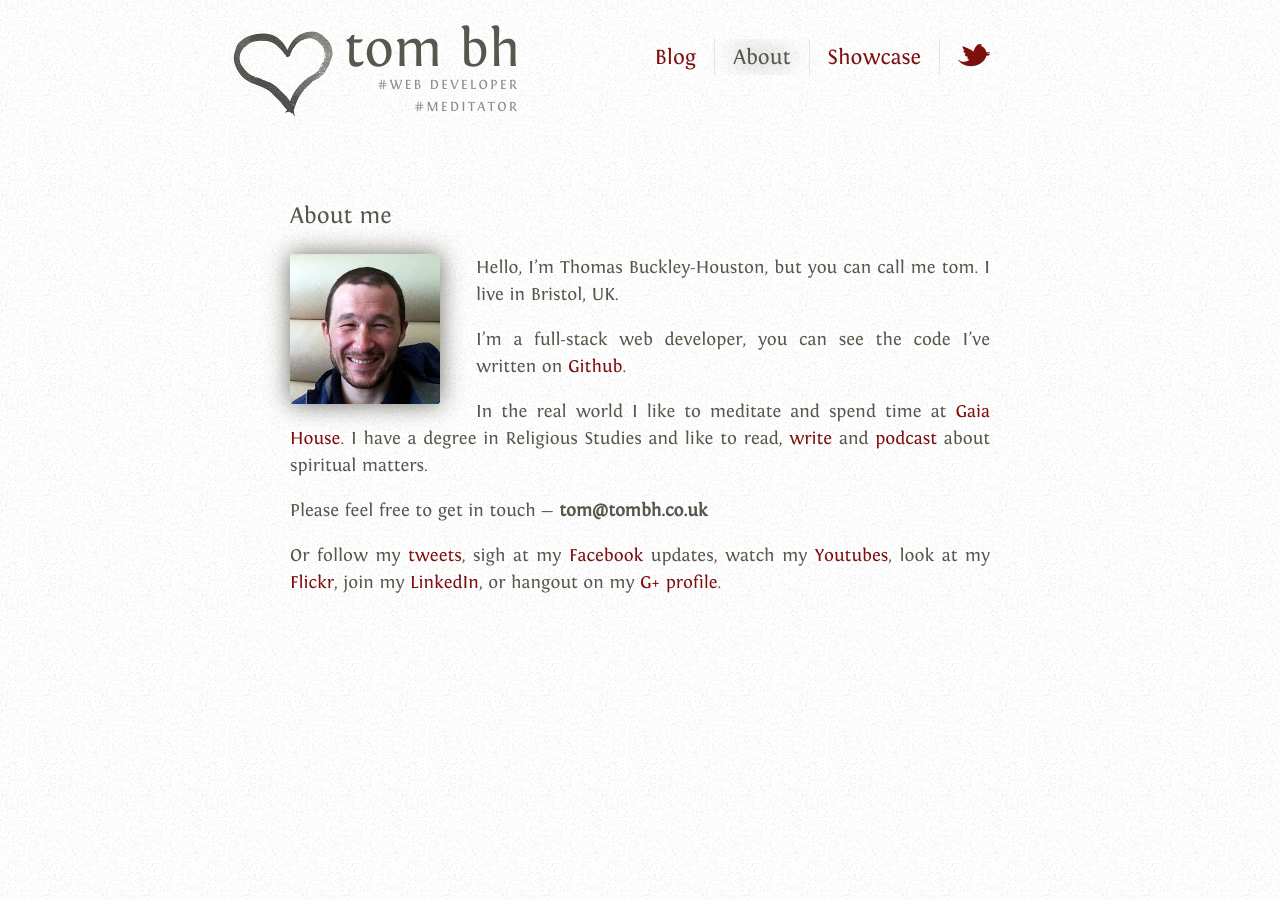
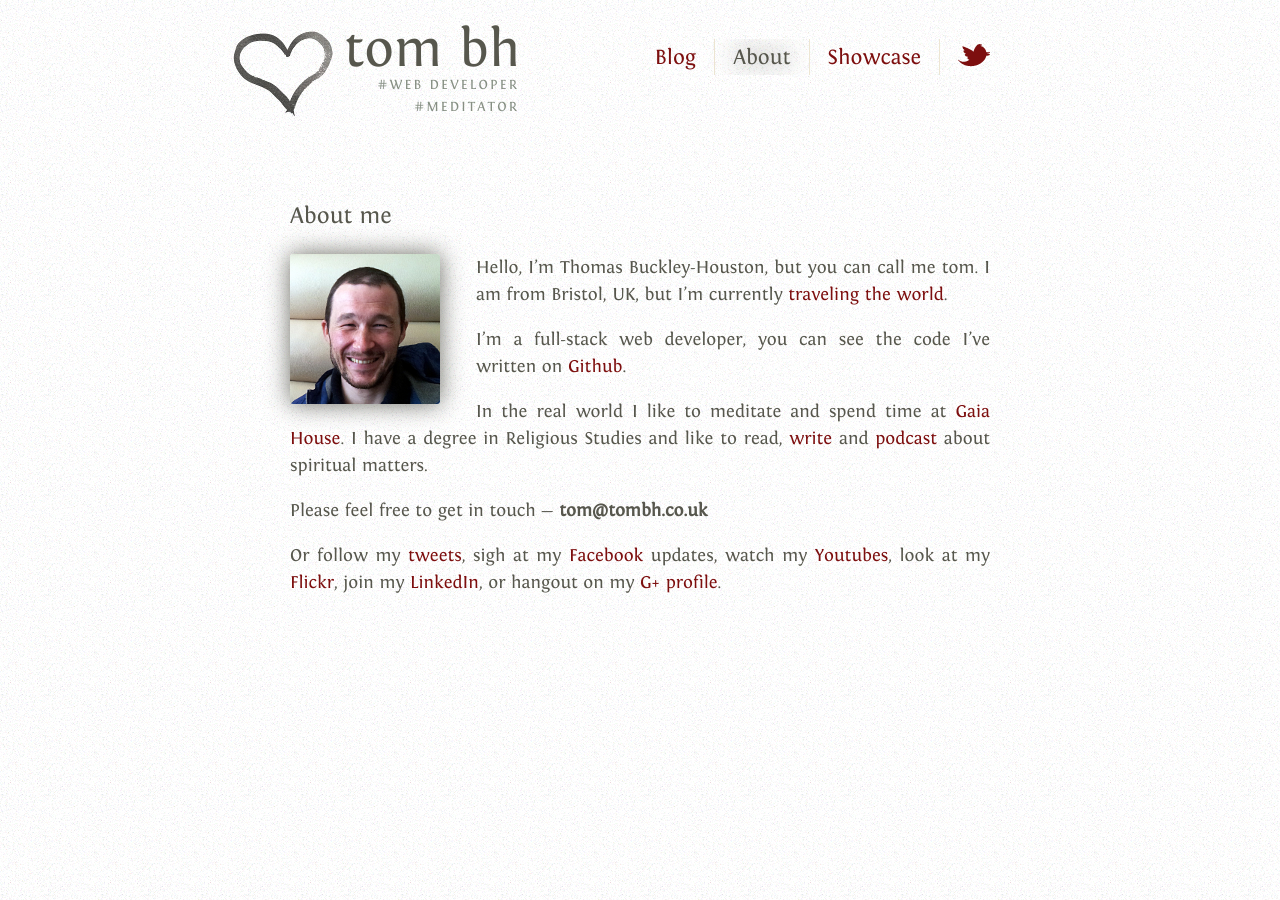
Before and after one commit to tombh/tombh.github.io, a Jekyll site: the page built from about/index.markdown, in a window 1280 px wide. Built offline with Jekyll 4.4.1, drawn with Linux system fonts in a browser that asks for light colours; Markdown is read by kramdown in place of the engine named in the settings.

Commit message:
Digital Nomad changes

```diff
--- a/_posts/2015-10-30-around-the-world.markdown
+++ b/_posts/2015-10-30-around-the-world.markdown
@@ -7,7 +7,7 @@ categories:
 - Around The World
 ---
 
-I am now a Digital Nomad. I am attempting to travel around the world, starting and returning to Bristol, UK. I have
+I am now a Digital Nomad; a software engineer of no fixed abode. I am attempting to travel around the world, starting and returning to Bristol, UK. I have
 a rough plan, but I want to be flexible. It may take months or years. If you have any recommendations, or want to
 meet me anywhere, let me know.
 
--- a/about/index.markdown
+++ b/about/index.markdown
@@ -8,7 +8,7 @@ type: page
 ##About me
 
 ![picture "Picture of Tom BH"](/images/tomisme.jpg "Tom is me.")
-Hello, I'm Thomas Buckley-Houston, but you can call me tom. I live in Bristol, UK.
+Hello, I'm Thomas Buckley-Houston, but you can call me tom. I am from Bristol, UK, but I'm currently [traveling the world](/around-the-world).
 
 I'm a full-stack web developer, you can see the code I've written on [Github](http://github.com/tombh).
 
```
Also changed, not shown: 8 other files.
